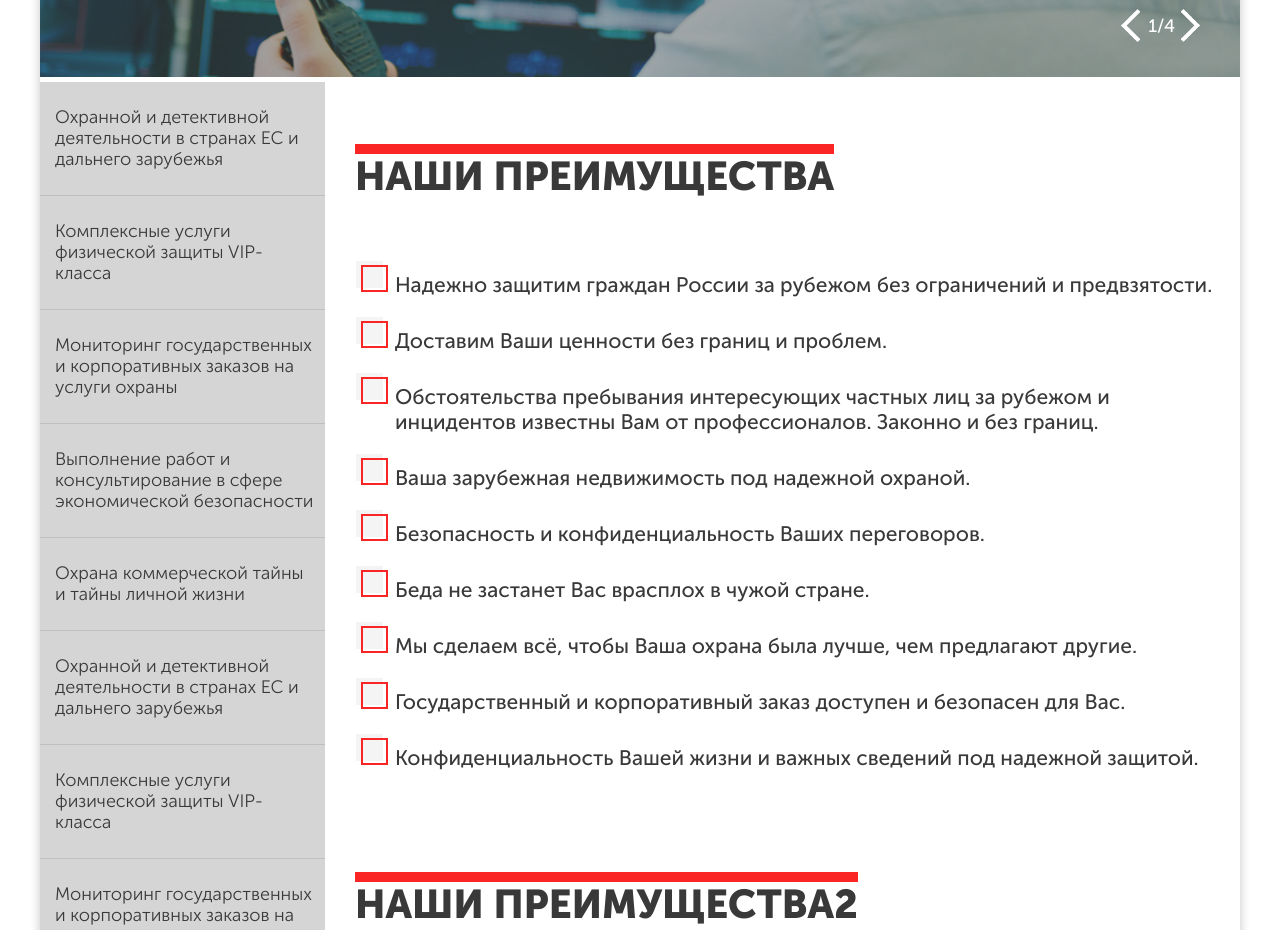
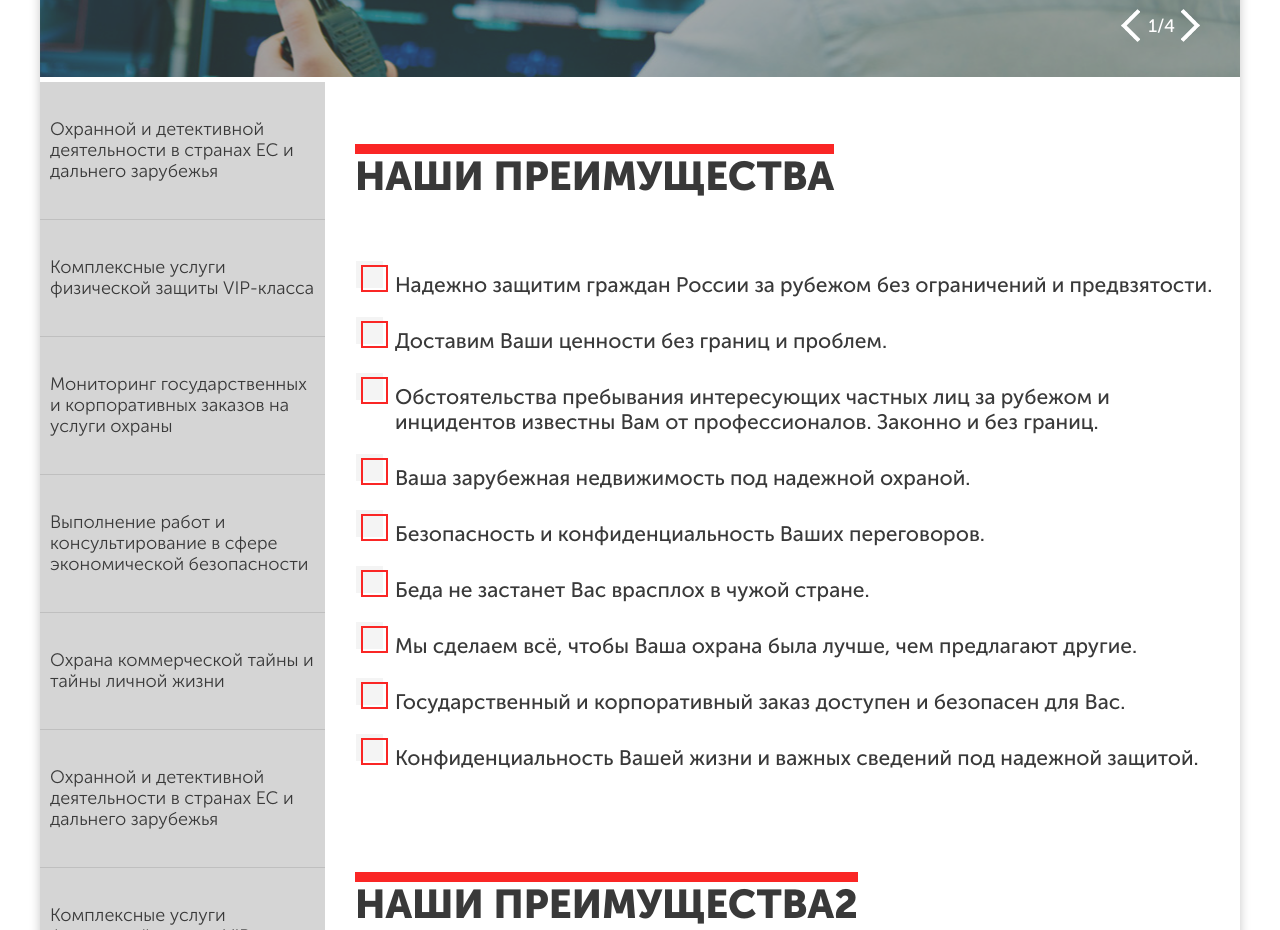
Before and after one commit to BerthaSchiebert/global, a plain HTML site: page index.html in a window 1280 px wide. Shown: the part 568-1498 px from the top of the page. Drawn offline with Linux system fonts and the light colour scheme.

Commit message:
grey line

```diff
--- a/css/media.css
+++ b/css/media.css
@@ -122,6 +122,9 @@
 }
 
 @media only screen and (max-width : 645px) {
+	.korpus label{
+		padding: 5px 7px;
+	}
 
 }
 
--- a/css/style.css
+++ b/css/style.css
@@ -222,7 +222,6 @@ p{
 	width: 285px;
 	background: #d5d5d5;
 	display: inline-block;
-	padding-bottom: 100%;
 	margin-right: -4px;
 }
 .right{
@@ -267,7 +266,7 @@ h2.title:before{
 .left-item{
 	font-size: 18px;
 	line-height: 21px;
-	padding: 25px 10px 25px 15px;
+	padding: 37px 10px;
 	border-bottom: 1px solid #bfbfbf;
 }
 .left-item p{
@@ -735,9 +734,11 @@ h2.title:before{
 }
 .gallery-hidden{
 	display: none;
+	text-align: center;
 }
 .sec-2-hidden{
 	display: none;
+	text-align: center;
 }
 .footer-menu-wrap{
 	display: inline-block;
--- a/index.html
+++ b/index.html
@@ -96,6 +96,21 @@
 		</div>
 		<div class="body-text">
 			<div class="left">
+				<div class="left-item">
+					<p>Охранной и детективной деятельности в странах ЕС и дальнего зарубежья</p>
+				</div>
+				<div class="left-item">
+					<p>Комплексные услуги физической защиты VIP-класса</p>
+				</div>
+				<div class="left-item">
+					<p>Мониторинг государственных и корпоративных заказов на услуги охраны</p>
+				</div>
+				<div class="left-item">
+					<p>Выполнение работ и консультирование в сфере экономической безопасности</p>
+				</div>
+				<div class="left-item">
+					<p>Охрана коммерческой тайны и тайны личной жизни</p>
+				</div>
 				<div class="left-item">
 					<p>Охранной и детективной деятельности в странах ЕС и дальнего зарубежья</p>
 				</div>
```
